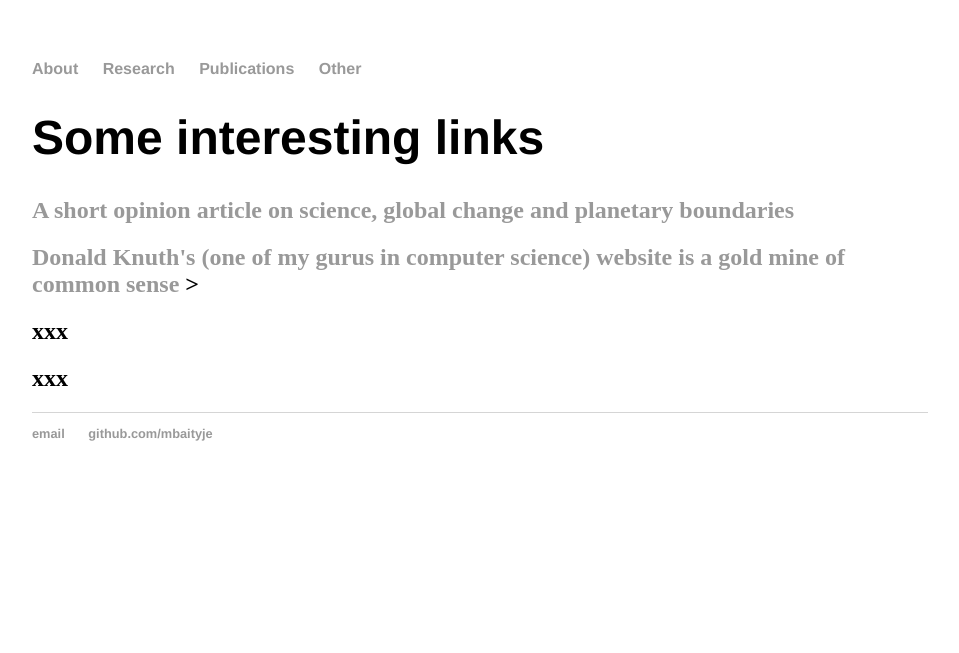
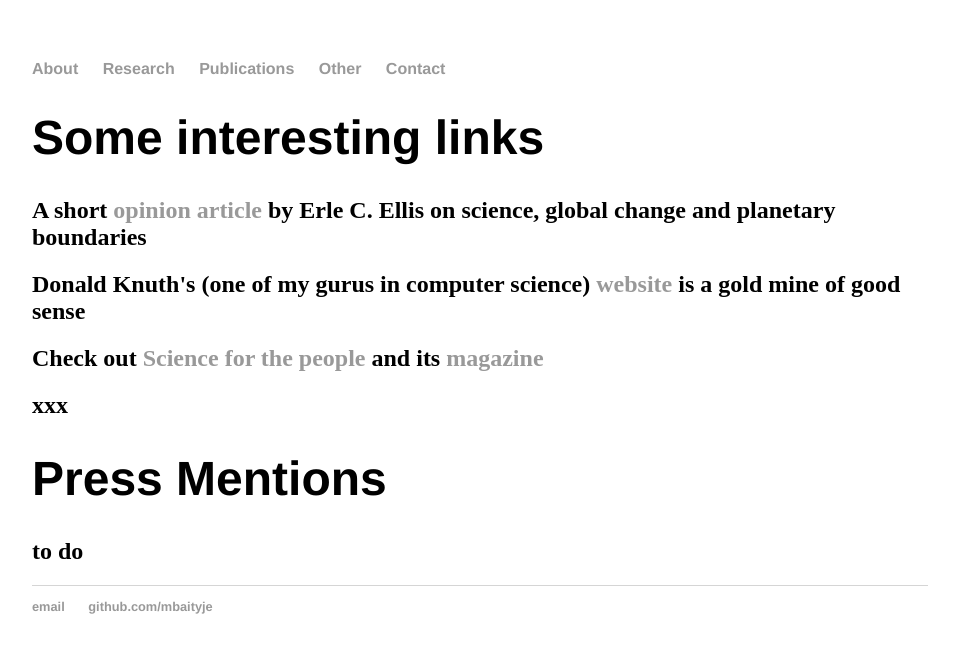
Before and after one commit to mbaityje/mbaityje.github.io, a Jekyll site: the page built from other/index.html, in a window 1280 px wide. Shown: the top 653 px of the page, without its empty margins (160-1119 px from the left). Built offline with Jekyll 4.4.1, drawn with Linux system fonts in a browser that asks for light colours.

Commit message:
Added Contact section

```diff
--- a/_layouts/default.html
+++ b/_layouts/default.html
@@ -12,6 +12,7 @@
 	        		<li><a href="/research">Research</a></li>
 	        		<li><a href="/publications">Publications</a></li>
 	        		<li><a href="/other">Other</a></li>
+	        		<li><a href="/contact">Contact</a></li>
 	        		<!-- <li><a href="/openings">Openings</a></li> -->
 					<!-- <li><a href="/blog">Blog</a></li> -->
 	    		</ul>
--- a/index.html
+++ b/index.html
@@ -1,12 +1,12 @@
 ---
 layout: default
-title: Marco BAITY JESI - Computational Physicist
+title: Marco BAITY JESI - Group Leader (Machine Learning)
 ---
 <div class="blurb">
 	<h1>Marco BAITY JESI (site under construction)</h1>
 	<img src="_images/myself.jpg" width="150" height="150" alt="" style="float:left">
 	<p>
-		I am a computational physicist, interested in statistical physics and hard optimization problems.
+		Update pitch! // I am a computational physicist, interested in statistical physics and hard optimization problems.
 		My broad research topic is <em>rugged landscapes</em>, intended as <em>high-dimensional</em>
 		systems that often have a large number of solutions separated by barriers.
 		I investigate the statistical properties of such systems, and how the dynamics takes place.</br>
--- a/other/index.html
+++ b/other/index.html
@@ -8,15 +8,23 @@
 		Some interesting links
 	</h1>
 	<h2>
-			<a href="https://masshumanities.org/files/programs/forum/Science-alone-wont-save-us.pdf">
-			A short opinion article on science, global change and planetary boundaries
-		</a>
+			A short <a href="https://masshumanities.org/files/programs/forum/Science-alone-wont-save-us.pdf">
+			 opinion article
+		</a> by Erle C. Ellis on science, global change and planetary boundaries
 	</h2>
 	<h2>
-		<a href="https://www-cs-faculty.stanford.edu/~knuth/">
-			Donald Knuth's (one of my gurus in computer science) website is a gold mine of common sense
-		</a>>
+		Donald Knuth's (one of my gurus in computer science)
+		<a href="https://www-cs-faculty.stanford.edu/~knuth/"> website	</a>
+		is a gold mine of good sense
+	</h2>
+	<h2>
+		Check out <a href="https://scienceforthepeople.org/"> Science for the people </a> and its <a href="magazine.scienceforthepeople.org"> magazine </a>
 	</h2>
 	<h2>xxx</h2>
-	<h2>xxx</h2>
+
+
+	<h1>
+		Press Mentions
+	</h1>
+	<h2>to do</h2>
 </div><!-- /.blurb -->
```
